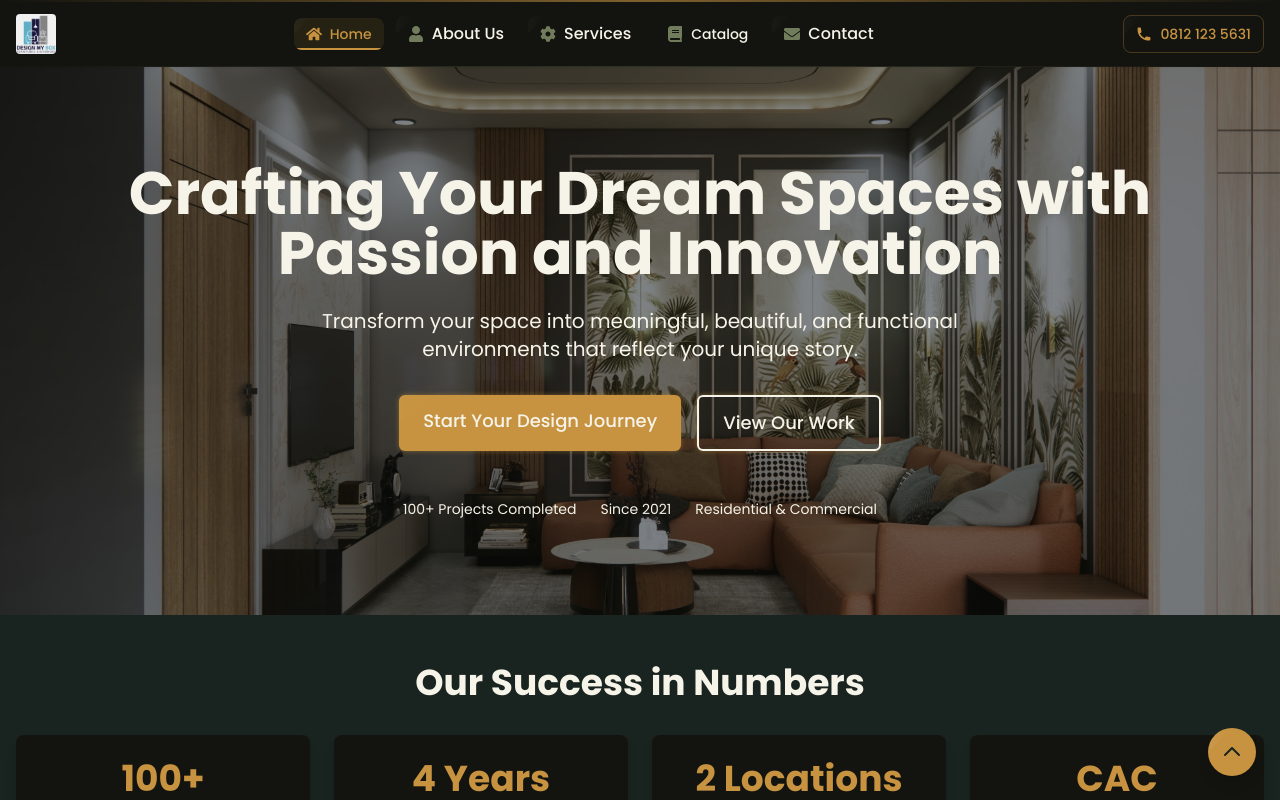
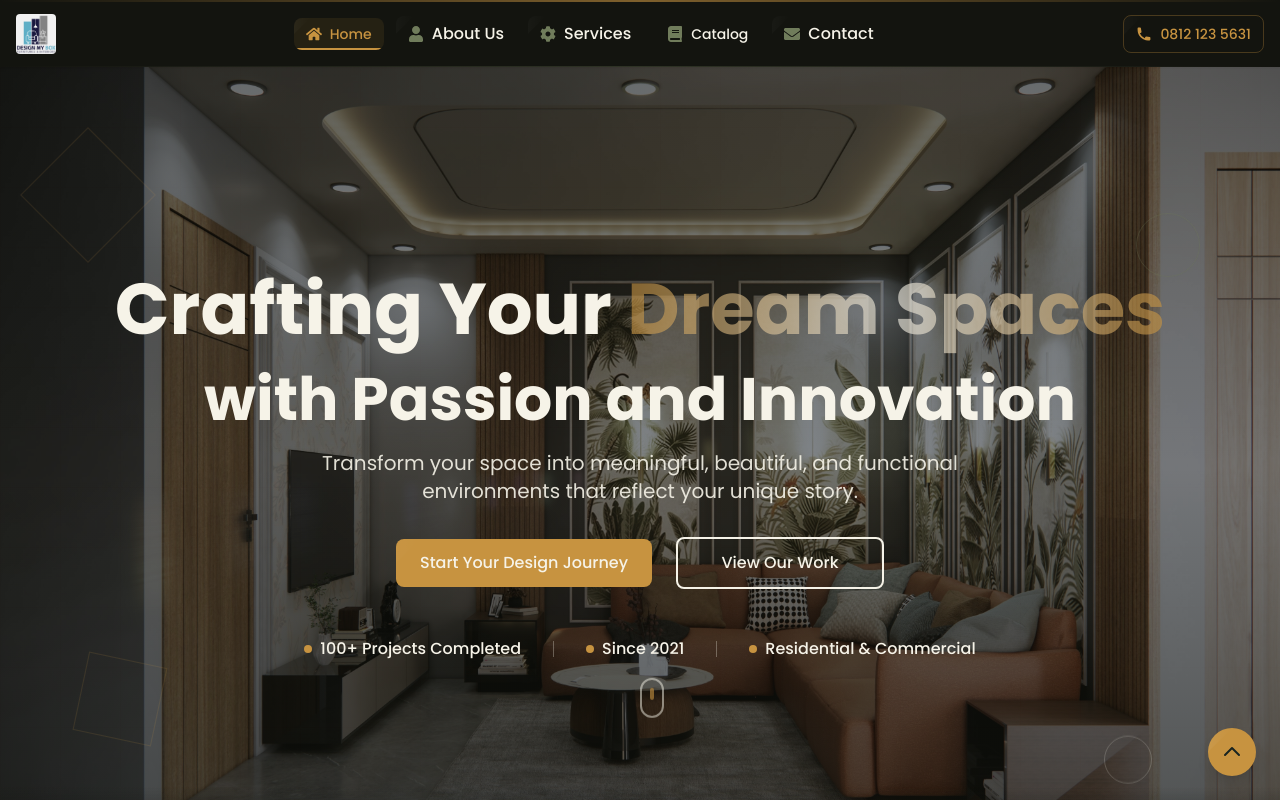
Before and after one commit to thebabalola/DesignMyBox, a React (Vite) app: page / in a window 1280 px wide. Shown: the top 800 px of the page. Built offline with nearby package versions, Linux system fonts and the light colour scheme.

Commit message:
hero section completed with minimal revamp... and now ready to go

```diff
--- a/src/components/sections/Hero.jsx
+++ b/src/components/sections/Hero.jsx
@@ -4,39 +4,111 @@ import { Link } from 'react-router-dom';
 const Hero = () => {
   return (
     <section
-    id="home"
-    className="relative bg-obsidian-black text-ivory-mist"
+      id="home"
+      className="relative bg-obsidian-black text-ivory-mist min-h-screen flex items-center overflow-hidden"
     >
+      {/* Background Image */}
       <div className="absolute inset-0">
-        <img src="/hero-bg.jpg" alt="Hero Background" className="w-full h-full object-cover opacity-50" />
+        <img
+          src="/hero-bg.jpg"
+          alt="Hero Background"
+          className="w-full h-full object-cover opacity-50"
+        />
+        <div className="absolute inset-0 bg-gradient-to-b from-obsidian-black/20 via-transparent to-obsidian-black/40"></div>
       </div>
+
+      {/* Decorative Background Elements */}
+      <div className="absolute inset-0 pointer-events-none">
+        {/* Floating geometric shapes */}
+        <div className="absolute top-20 left-10 w-24 h-24 border border-antique-gold/20 rotate-45 animate-pulse"></div>
+        <div className="absolute top-40 right-20 w-16 h-16 border border-olive-slate/30 rounded-full animate-bounce" style={{animationDuration: '3s'}}></div>
+        <div className="absolute bottom-32 left-20 w-20 h-20 border border-antique-gold/15 rotate-12 animate-pulse" style={{animationDelay: '1s'}}></div>
+        <div className="absolute bottom-20 right-32 w-12 h-12 border border-ivory-mist/20 rounded-full animate-bounce" style={{animationDuration: '4s', animationDelay: '0.5s'}}></div>
+
+        {/* Subtle grid pattern */}
+        <div className="absolute inset-0 opacity-5" style={{
+          backgroundImage: `linear-gradient(rgba(199, 147, 64, 0.1) 1px, transparent 1px),
+                           linear-gradient(90deg, rgba(199, 147, 64, 0.1) 1px, transparent 1px)`,
+          backgroundSize: '60px 60px'
+        }}></div>
+      </div>
+
       <div className="container mx-auto px-4 py-24 text-center relative z-10">
-        <h1 className="text-5xl md:text-6xl font-bold mb-6">
-          Crafting Your Dream Spaces with Passion and Innovation
+        {/* Main heading with enhanced animation */}
+        <h1 className="text-4xl sm:text-5xl md:text-6xl lg:text-7xl font-bold mb-6 animate-fade-in leading-tight">
+          <span>
+            Crafting Your&nbsp;
+            <span className="bg-gradient-to-r from-antique-gold via-ivory-mist to-antique-gold bg-clip-text text-transparent animate-pulse">
+              Dream Spaces
+            </span>
+          </span>
         </h1>
-        <p className="text-xl mb-8 max-w-2xl mx-auto">
+        <h2 className="text-3xl sm:text-4xl md:text-5xl lg:text-6xl font-bold mb-5 animate-fade-in leading-tight">  <span>with Passion and Innovation</span> </h2>
+
+
+        {/* Subtitle with staggered animation */}
+        <p className="text-lg sm:text-xl mb-8 max-w-2xl mx-auto animate-slide-up opacity-90 leading-relaxed" style={{animationDelay: '0.3s'}}>
           Transform your space into meaningful, beautiful, and functional environments that reflect your unique story.
         </p>
-        <div className="flex justify-center space-x-4">
+
+        {/* Enhanced buttons with improved hover effects */}
+        <div className="flex flex-col sm:flex-row justify-center items-center gap-4 sm:gap-6 mb-12 animate-slide-up" style={{animationDelay: '0.6s'}}>
           <Link
             to="/contact-us"
-            className="px-6 py-3 rounded-md font-medium text-lg bg-antique-gold text-ivory-mist hover:bg-transparent hover:border-2 hover:border-antique-gold transition-all duration-300 glow-effect"
+            className="group relative px-6 py-3 rounded-lg font-medium text-base bg-antique-gold text-ivory-mist
+                    hover:bg-transparent hover:border-2 hover:border-antique-gold transition-all duration-500
+                    transform hover:scale-105 hover:shadow-lg hover:shadow-antique-gold/30
+                    before:absolute before:inset-0 before:rounded-lg before:bg-antique-gold
+                    before:opacity-0 hover:before:opacity-20 before:transition-opacity before:duration-300
+                    w-full sm:w-auto min-w-52"
           >
-            Start Your Design Journey
+            <span className="relative z-10">Start Your Design Journey</span>
           </Link>
-          <Link
+
+                    <Link
             to="/catalog"
-            className="px-6 py-3 rounded-md font-medium text-lg border-2 border-ivory-mist text-ivory-mist hover:bg-ivory-mist hover:text-obsidian-black transition-all duration-300 glow-effect"
+            className="group relative px-6 py-3 rounded-lg font-medium text-base border-2 border-ivory-mist
+                    text-ivory-mist hover:bg-ivory-mist hover:text-obsidian-black transition-all duration-500
+                    transform hover:scale-105 hover:shadow-lg hover:shadow-ivory-mist/20
+                    before:absolute before:inset-0 before:rounded-lg before:bg-ivory-mist
+                    before:scale-x-0 hover:before:scale-x-100 before:transition-transform before:duration-300
+                    w-full sm:w-auto min-w-52"
           >
-            View Our Work
+            <span className="relative z-10">View Our Work</span>
           </Link>
+
         </div>
-        <div className="mt-12 text-sm flex justify-center space-x-6">
-          <span>100+ Projects Completed</span>
-          <span>Since 2021</span>
-          <span>Residential & Commercial</span>
+
+        {/* Enhanced stats with subtle animations */}
+        <div className="mt-12 text-sm sm:text-base animate-fade-in" style={{animationDelay: '0.9s'}}>
+          <div className="flex flex-col sm:flex-row justify-center items-center space-y-2 sm:space-y-0 sm:space-x-8">
+            <div className="group flex items-center space-x-2 hover:text-antique-gold transition-colors duration-300">
+              <div className="w-2 h-2 bg-antique-gold rounded-full group-hover:animate-ping"></div>
+              <span className="font-medium">100+ Projects Completed</span>
+            </div>
+            <div className="hidden sm:block w-px h-4 bg-ivory-mist/30"></div>
+            <div className="group flex items-center space-x-2 hover:text-antique-gold transition-colors duration-300">
+              <div className="w-2 h-2 bg-antique-gold rounded-full group-hover:animate-ping" style={{animationDelay: '0.2s'}}></div>
+              <span className="font-medium">Since 2021</span>
+            </div>
+            <div className="hidden sm:block w-px h-4 bg-ivory-mist/30"></div>
+            <div className="group flex items-center space-x-2 hover:text-antique-gold transition-colors duration-300">
+              <div className="w-2 h-2 bg-antique-gold rounded-full group-hover:animate-ping" style={{animationDelay: '0.4s'}}></div>
+              <span className="font-medium">Residential & Commercial</span>
+            </div>
+          </div>
+        </div>
+
+        {/* Scroll indicator */}
+        <div className="absolute bottom-8 left-1/2 transform -translate-x-1/2 animate-bounce">
+          <div className="w-6 h-10 border-2 border-ivory-mist/50 rounded-full flex justify-center">
+            <div className="w-1 h-3 bg-antique-gold rounded-full mt-2 animate-pulse"></div>
+          </div>
         </div>
       </div>
+
+      {/* Bottom gradient overlay */}
+      <div className="absolute bottom-0 left-0 right-0 h-20 bg-gradient-to-t from-obsidian-black/80 to-transparent"></div>
     </section>
   );
 };
```
